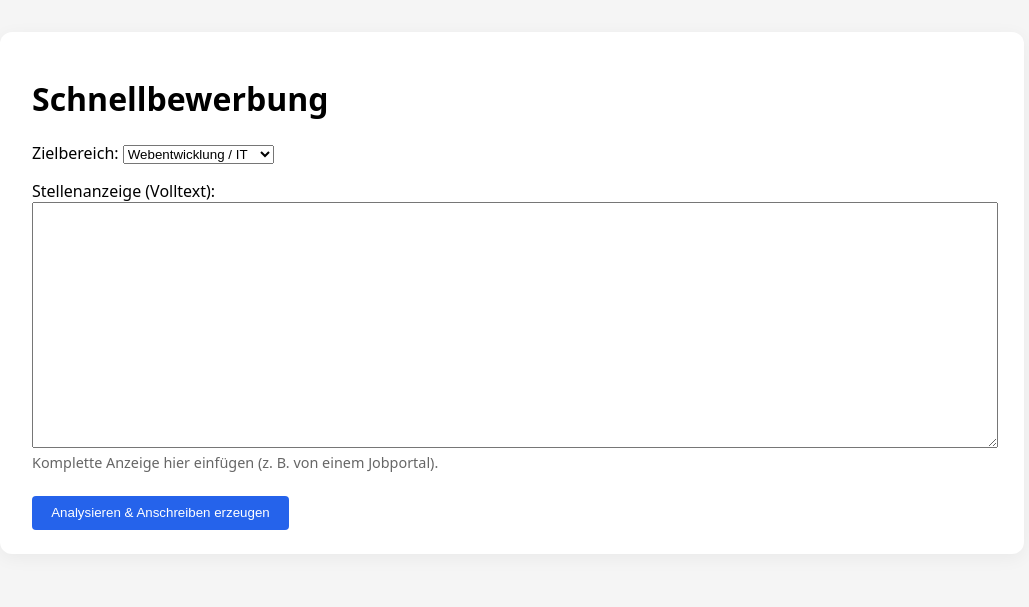
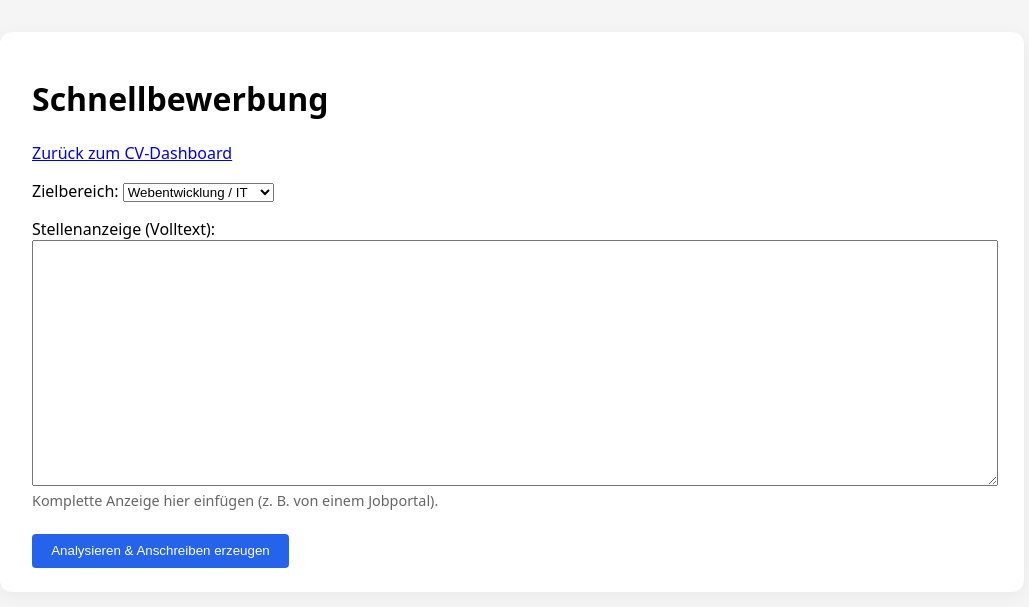
Before and after one commit to mhilmicicek07/py_JobAutomation, a Django app: page /jobs/quick-apply/ in a window 1280 px wide. Shown: the top 607 px of the page, without its empty margins (128-1157 px from the left). Run offline with Django 5.2, Linux system fonts and the light colour scheme.

Commit message:
Add navigation links between CV dashboard and quick apply page

```diff
--- a/cv_manager/templates/cv_manager/dashboard.html
+++ b/cv_manager/templates/cv_manager/dashboard.html
@@ -9,6 +9,7 @@
 
   <p>
     <a href="{% url 'cv_create' %}">Neuen CV anlegen</a>
+    <a href="{% url 'quick_apply' %}">Schnellbewerbung (Job-Analyse)</a>
   </p>
 
   {% if cvs %}
--- a/job_analyzer/templates/job_analyzer/quick_apply.html
+++ b/job_analyzer/templates/job_analyzer/quick_apply.html
@@ -22,6 +22,10 @@
 <body>
 <div class="container">
   <h1>Schnellbewerbung</h1>
+
+  <p>
+    <a href="{% url 'dashboard' %}">Zurück zum CV-Dashboard</a>
+  </p>
 
   <form method="post">
     {% csrf_token %}
```
